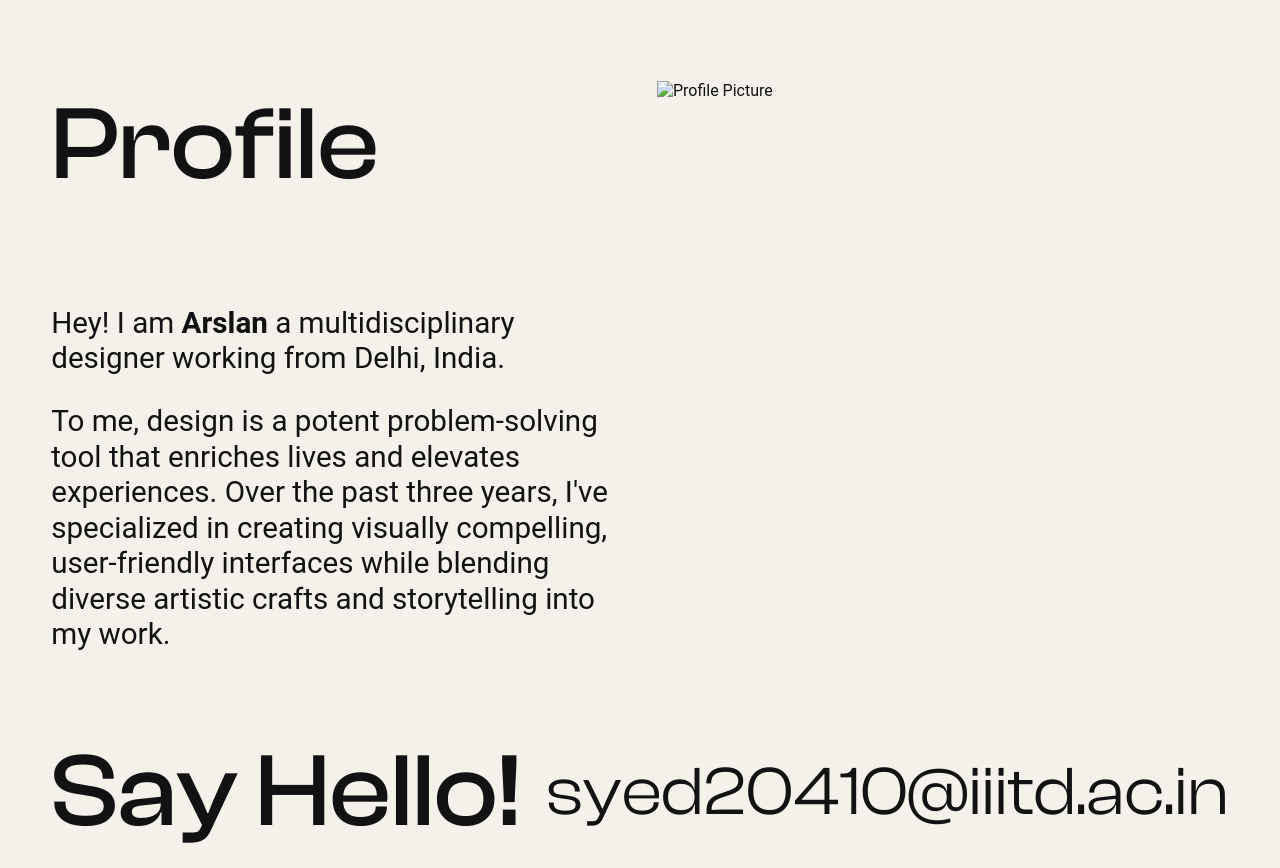
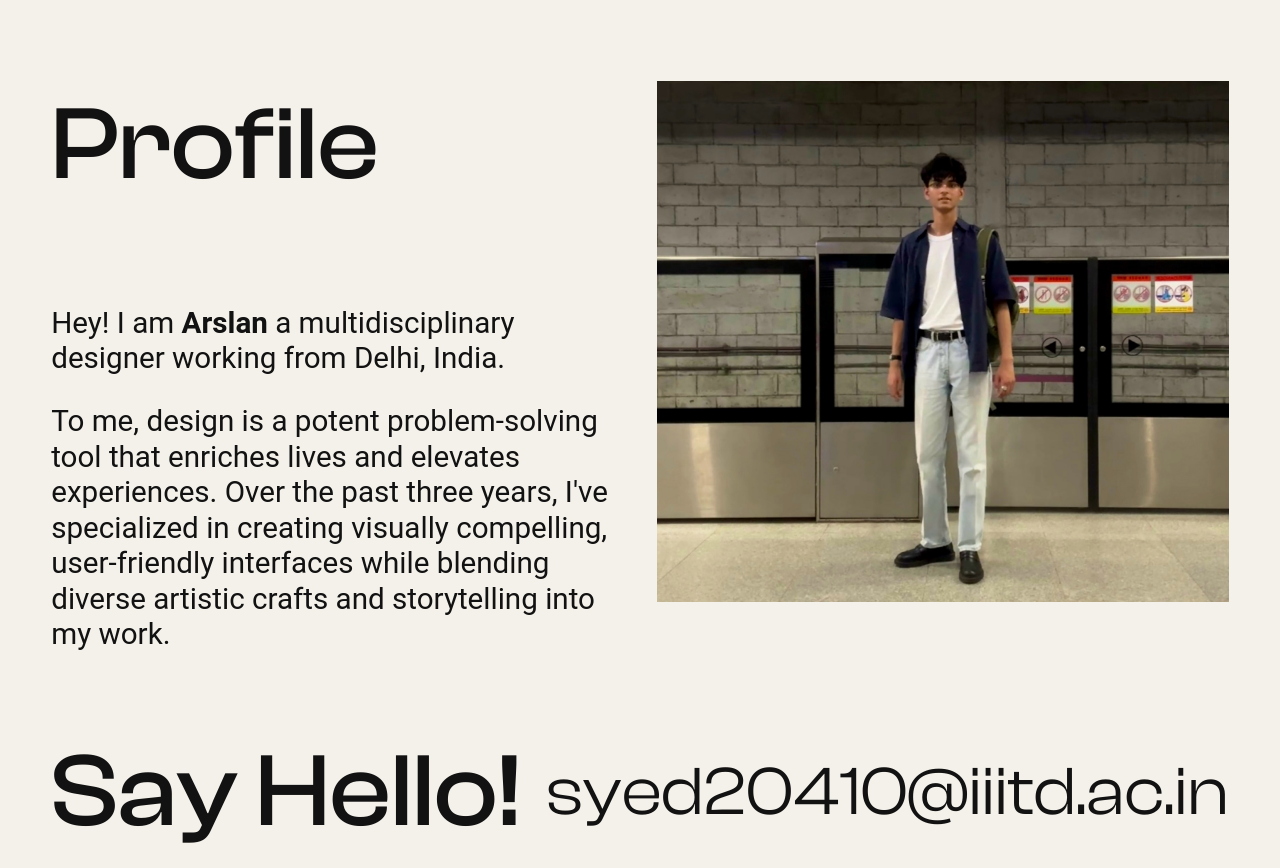
Before and after one commit to arslanhasxn/arslanhasxn.github.io, a plain HTML site: page index.html in a window 1280 px wide. Shown: the part 2350-3218 px from the top of the page. Drawn offline with Linux system fonts and the light colour scheme.

Commit message:
changed image extension

```diff
--- a/index.html
+++ b/index.html
@@ -206,7 +206,7 @@
                 </div>
                 <div class="secondCol">
                     <!-- profile picture -->
-                    <img id="pfp" src="images/pfp.jng" alt="Profile Picture" />
+                    <img id="pfp" src="images/pfp.jpg" alt="Profile Picture" />
                 </div>
 
                 <!-- <div class="firstCol item"> -->
```
